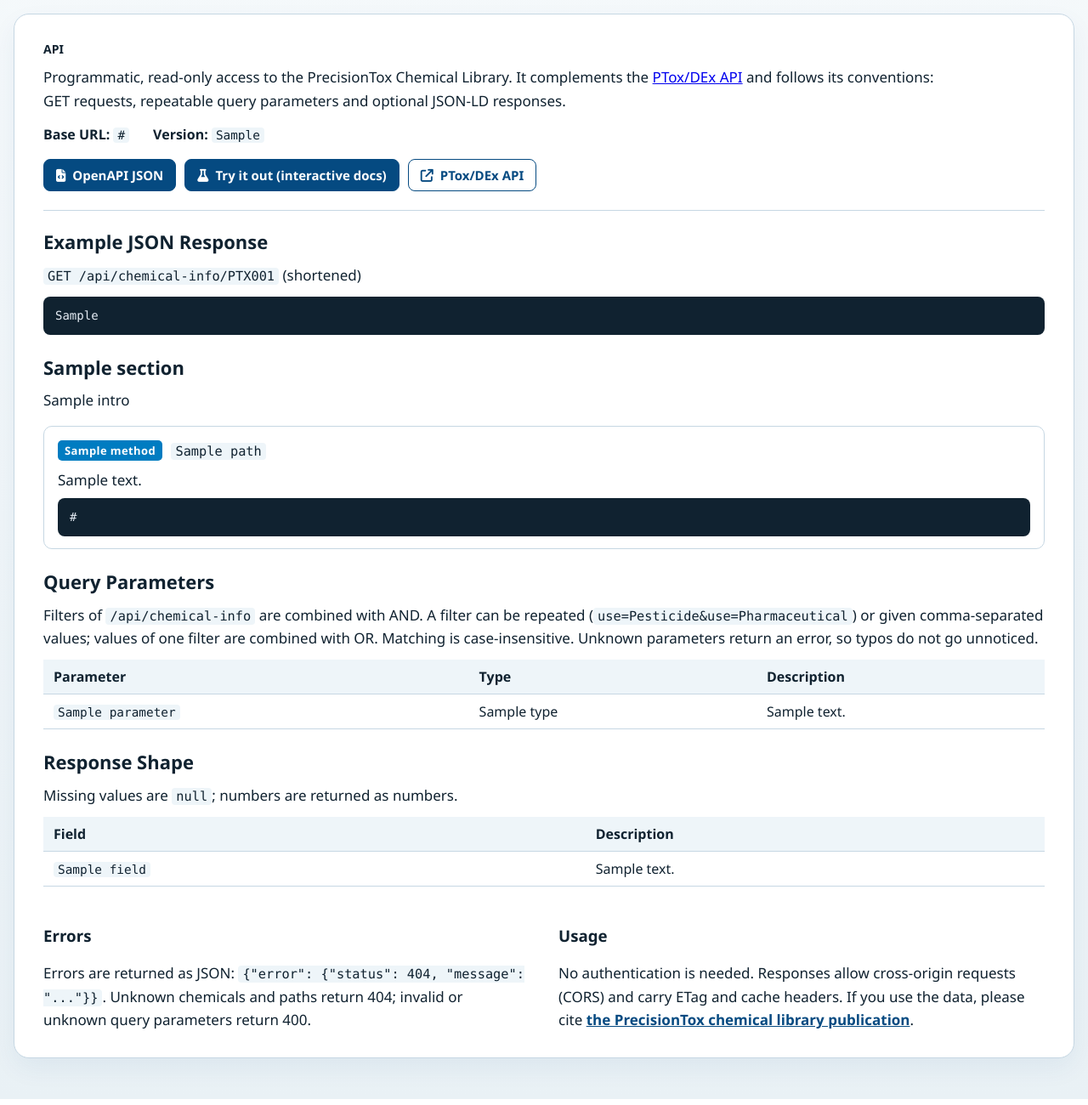
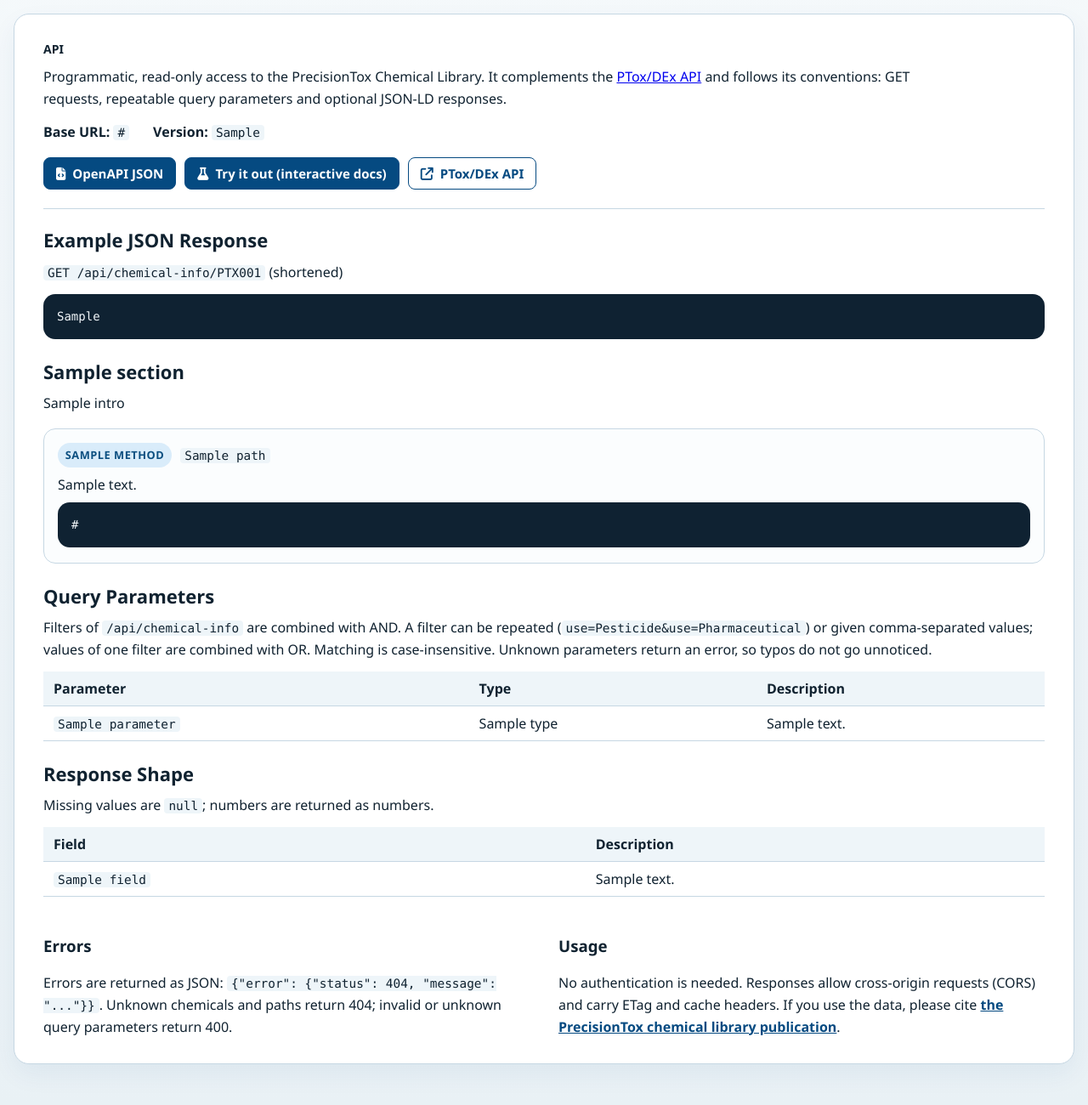
Before and after one commit to precisiontox/chem-viz, a Flask app: template app/templates/api_docs.html in a window 1280 px wide. Shown: the part 72-1372 px from the top of the page at 85% size. Run offline with Flask 3, Linux system fonts and the light colour scheme; the template is opened without the code that fills it: most values are stand-ins (such as "Sample title", 1, 10 or a date in 2020).

Commit message:
match chemical picker style, font size and API page; add cache busting

```diff
--- a/app/main.py
+++ b/app/main.py
@@ -2,6 +2,7 @@
 import json
 import os
 from collections import OrderedDict
+import time
 from datetime import timedelta
 try:
     from app.api import CITATION_DOI, DEX_BASE_URL, api_bp, chemical_jsonld, dataset_jsonld, get_chemical
@@ -15,6 +16,8 @@
     app.config['APPLICATION_ROOT'] = APP_BASE_PATH.rstrip('/') or '/'
 STATIC_CACHE_SECONDS = 60 * 60 * 24
 app.config['SEND_FILE_MAX_AGE_DEFAULT'] = timedelta(seconds=STATIC_CACHE_SECONDS)
+# Appended as ?v= to our CSS/JS links so browsers fetch new files after a deploy (same as the main app)
+app.config['ASSET_VERSION'] = os.environ.get('PTOX_ASSET_VERSION', str(int(time.time())))
 
 
 @app.context_processor
--- a/app/static/css/styles.css
+++ b/app/static/css/styles.css
@@ -1435,9 +1486,9 @@
 .about-section p,
 .about-section li {
     color: var(--ptox-text);
-    font-size: 17px;
-    font-weight: 500;
-    line-height: 1.6;
+    font-size: 16px;
+    font-weight: 400;
+    line-height: 1.62;
 }
 
 .about-hero p {
@@ -1595,12 +1646,13 @@
     background: var(--ptox-hover);
 }
 
+/* Endpoint cards, method pills and code blocks as in the main app's API page */
 .api-endpoint {
     margin-top: 16px;
-    padding: 14px 16px;
+    padding: 1rem 1rem 1.1rem;
     border: 1px solid var(--ptox-line);
-    border-radius: 10px;
-    background: #ffffff;
+    border-radius: 14px;
+    background: #fbfdfe;
 }
 
 .api-section .api-endpoint p {
@@ -1613,33 +1665,41 @@
 
 .api-method {
     display: inline-block;
+    min-width: 3.6rem;
     margin-right: 6px;
-    padding: 2px 8px;
-    border-radius: 5px;
-    background: var(--ptox-accent);
-    color: #ffffff;
-    font-size: 13px;
-    font-weight: 800;
-    letter-spacing: 0.03em;
+    padding: 0.25rem 0.55rem;
+    border-radius: 999px;
+    background: #d9ecfa;
+    color: #0b4f80;
+    font-size: 0.8rem;
+    font-weight: 700;
+    letter-spacing: 0.04em;
+    text-align: center;
+    text-transform: uppercase;
     vertical-align: 1px;
+}
+
+.api-method-get {
+    background: #e8f4df;
+    color: #2b6b1f;
 }
 
 .api-page pre.api-code {
     margin: 8px 0 0;
-    padding: 12px 14px;
-    border-radius: 8px;
-    background: var(--ptox-ink);
-    overflow-x: auto;
+    padding: 1rem;
+    border-radius: 14px;
+    background: #0f2232;
+    overflow: auto;
 }
 
 .api-page pre.api-code code {
     padding: 0;
-    background: none;
-    color: #e6edf5;
+    background: transparent;
+    color: #f3f8fb;
     font-size: 14px;
     line-height: 1.5;
-    white-space: pre;
-    overflow-wrap: normal;
+    white-space: pre-wrap;
+    word-break: break-word;
 }
 
 .api-page pre.api-code + pre.api-code {
--- a/app/templates/about.html
+++ b/app/templates/about.html
@@ -5,9 +5,9 @@
     <meta name="viewport" content="width=device-width, initial-scale=1.0">
     <title>About · PrecisionTox Chemical Library</title>
     <link rel="icon" type="image/png" href="{{ url_for('static', filename='images/logos/logo_original.png') }}">
-    <link rel="stylesheet" href="{{ url_for('static', filename='css/styles.css') }}">
-    <link rel="stylesheet" href="{{ url_for('static', filename='css/top_nav.css') }}">
-    <script src="{{ url_for('static', filename='js/top_nav.js') }}" defer></script>
+    <link rel="stylesheet" href="{{ url_for('static', filename='css/styles.css', v=config.ASSET_VERSION) }}">
+    <link rel="stylesheet" href="{{ url_for('static', filename='css/top_nav.css', v=config.ASSET_VERSION) }}">
+    <script src="{{ url_for('static', filename='js/top_nav.js', v=config.ASSET_VERSION) }}" defer></script>
     <link rel="stylesheet" type="text/css" href="{{ url_for('static', filename='vendor/font-awesome/6.5.2/css/all.min.css') }}">
     {% if jsonld %}
     <script type="application/ld+json">{{ jsonld|tojson }}</script>
--- a/app/templates/api_docs.html
+++ b/app/templates/api_docs.html
@@ -5,9 +5,9 @@
     <meta name="viewport" content="width=device-width, initial-scale=1.0">
     <title>API · PrecisionTox Chemical Library</title>
     <link rel="icon" type="image/png" href="{{ url_for('static', filename='images/logos/logo_original.png') }}">
-    <link rel="stylesheet" href="{{ url_for('static', filename='css/styles.css') }}">
-    <link rel="stylesheet" href="{{ url_for('static', filename='css/top_nav.css') }}">
-    <script src="{{ url_for('static', filename='js/top_nav.js') }}" defer></script>
+    <link rel="stylesheet" href="{{ url_for('static', filename='css/styles.css', v=config.ASSET_VERSION) }}">
+    <link rel="stylesheet" href="{{ url_for('static', filename='css/top_nav.css', v=config.ASSET_VERSION) }}">
+    <script src="{{ url_for('static', filename='js/top_nav.js', v=config.ASSET_VERSION) }}" defer></script>
     <link rel="stylesheet" type="text/css" href="{{ url_for('static', filename='vendor/font-awesome/6.5.2/css/all.min.css') }}">
     <link rel="service-desc" type="application/json" href="{{ url_for('api.openapi_spec') }}">
 </head>
@@ -49,7 +49,7 @@
                     <p>{{ section.intro }}</p>
                     {% for endpoint in section.endpoints %}
                     <div class="api-endpoint">
-                        <p class="api-endpoint-path"><span class="api-method">{{ endpoint.method }}</span> <code>{{ endpoint.path }}</code></p>
+                        <p class="api-endpoint-path"><span class="api-method api-method-{{ endpoint.method|lower }}">{{ endpoint.method }}</span> <code>{{ endpoint.path }}</code></p>
                         <p class="api-endpoint-description">{{ endpoint.description }}</p>
                         {% for curl in endpoint.curls %}
                         <pre class="api-code"><code>{{ curl }}</code></pre>
```
Also changed, not shown: other parts of app/static/css/styles.css (+64 -13 lines), app/templates/index.html (+12 -12 lines).
